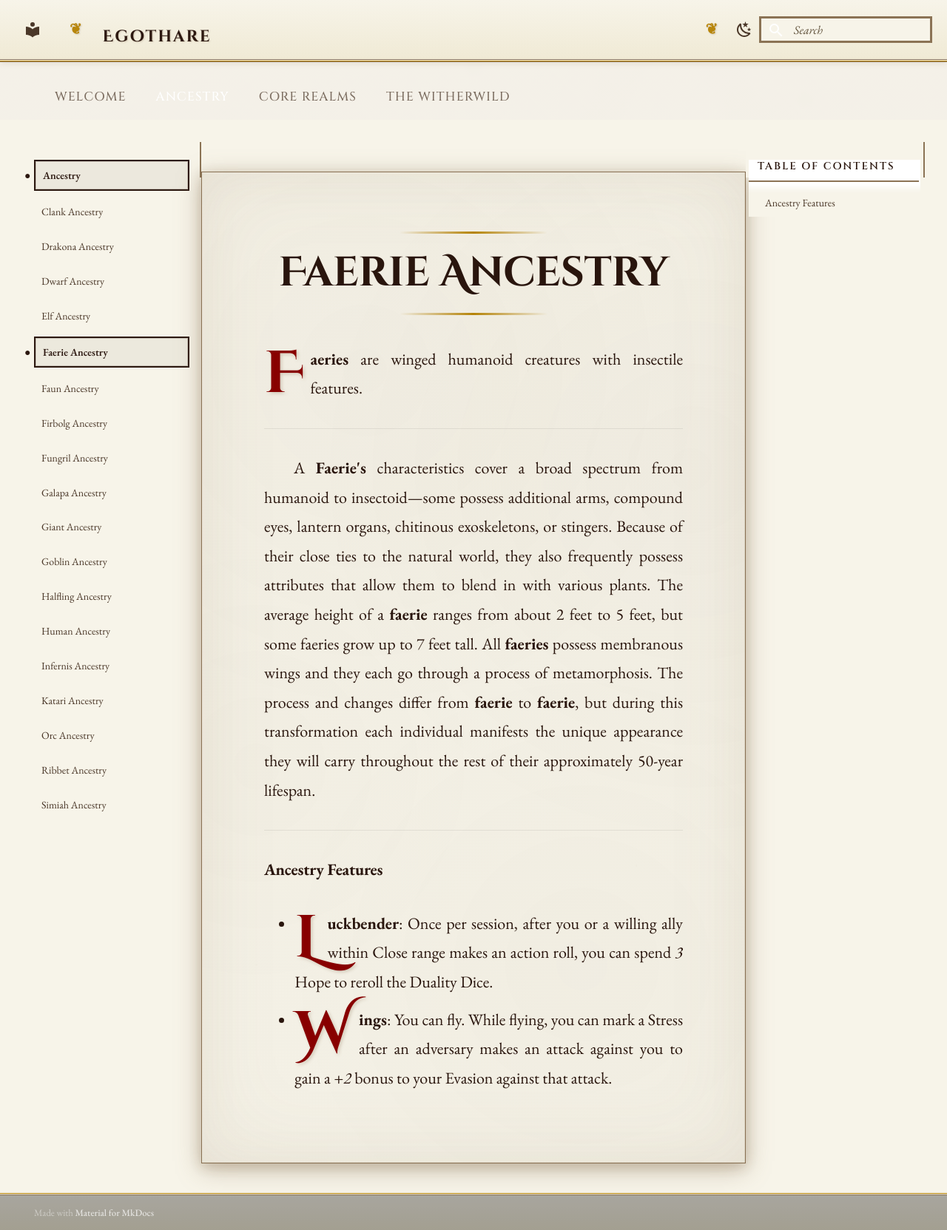
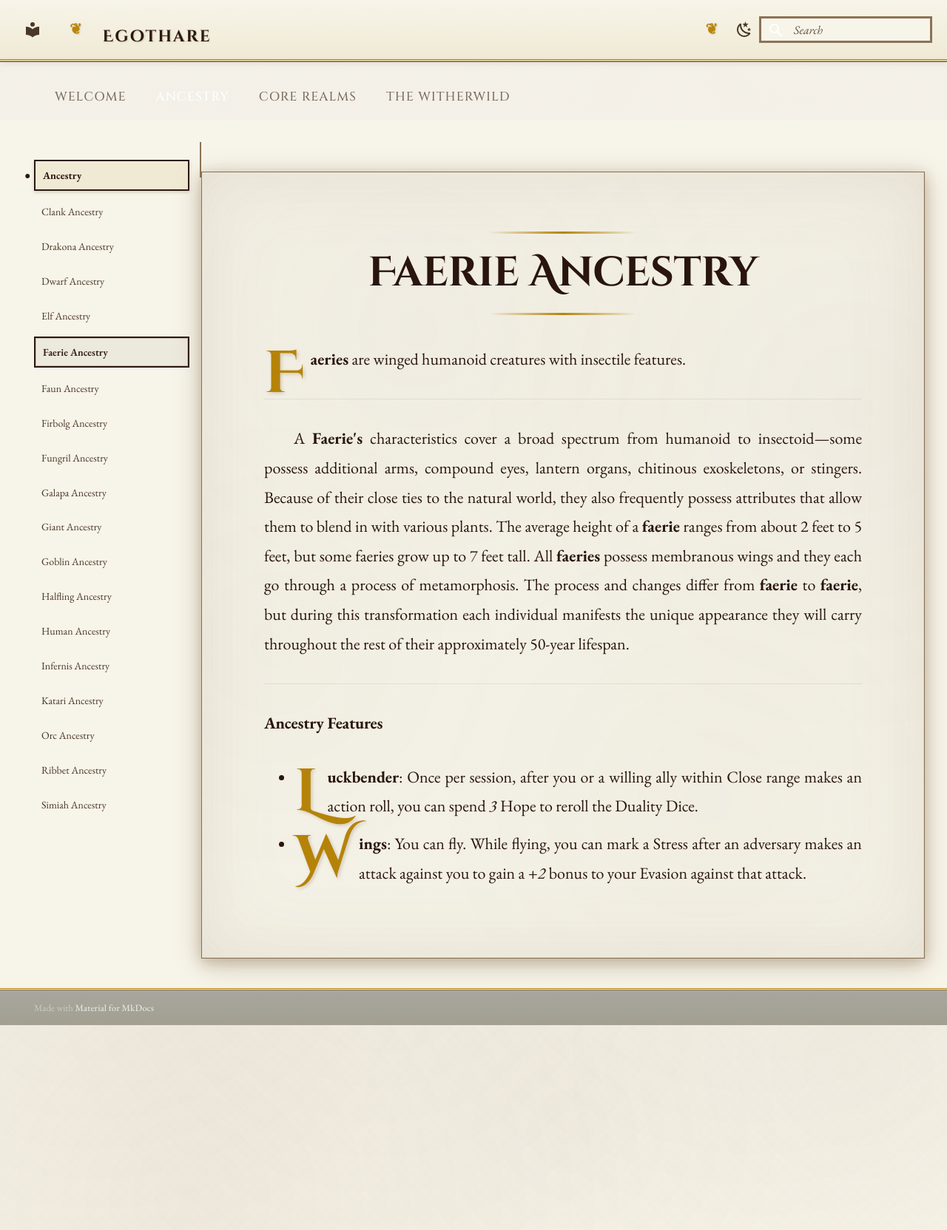
Before and after one commit to saurbre8/Egothare, an MkDocs documentation site: the page built from docs/Ancestry/Faerie Ancestry.md, in a window 1280 px wide. Shown: the whole page at 74% size. Built offline with MkDocs 1.6.1 and Material for MkDocs 9.7.7, drawn with Linux system fonts in a browser that asks for light colours; after the commit the page ends 1386 px from its top, so only the background shows below that.

Commit message:
More style work
-adopted local testing before pushing

```diff
--- a/docs/stylesheets/extra.css
+++ b/docs/stylesheets/extra.css
@@ -323,14 +323,14 @@
   position: relative;
 }
 
-.md-nav__link:hover {
+.md-nav__link:hover:not(.md-nav__link--active):not([data-md-state="blur"]):not([aria-current="page"]) {
   background: rgba(184, 134, 11, 0.1);
   color: var(--ink-dark);
   transform: none;
   box-shadow: inset 0 0 0 1px rgba(184, 134, 11, 0.3);
 }
 
-.md-nav__link:hover::before {
+.md-nav__link:hover:not(.md-nav__link--active):not([data-md-state="blur"]):not([aria-current="page"])::before {
   content: "▶";
   position: absolute;
   left: -10px;
@@ -351,16 +351,26 @@
   position: relative;
 }
 
-.md-nav__link--active::before,
-.md-nav__link[data-md-state="blur"]::before,
-.md-nav__item--active > .md-nav__link::before,
-.md-nav__item .md-nav__link[aria-current="page"]::before {
+/* Folders/Sections get dots */
+.md-nav__item--section > .md-nav__link--active::before,
+.md-nav__item--section > .md-nav__link[data-md-state="blur"]::before,
+.md-nav__item--active.md-nav__item--section > .md-nav__link::before,
+.md-nav__item--section .md-nav__link[aria-current="page"]::before {
   content: "●";
   position: absolute;
   left: -15px;
   color: var(--ink-dark);
   font-size: 1em;
   font-weight: bold;
+}
+
+/* Override for sections - dots take precedence */
+.md-nav__item--section > .md-nav__link--active::before,
+.md-nav__item--section > .md-nav__link[data-md-state="blur"]::before,
+.md-nav__item--active.md-nav__item--section > .md-nav__link::before,
+.md-nav__item--section .md-nav__link[aria-current="page"]::before {
+  content: "●" !important;
+  font-size: 1em !important;
 }
 
 /* Also style the tabs when active */
@@ -523,13 +533,13 @@
   line-height: 3rem;
   float: left;
   margin: 0.5rem 0.5rem 0 0;
-  color: var(--accent-red);
+  color: var(--accent-gold);
   text-shadow: 2px 2px 4px rgba(139, 115, 85, 0.3);
 }
 
 /* Ink-style links */
 .md-typeset a {
-  color: var(--accent-red);
+  color: var(--accent-gold);
   text-decoration: none;
   position: relative;
   font-weight: 500;
@@ -732,3 +742,39 @@
     display: none !important;
   }
 }
+
+/* Hide table of contents entirely */
+.md-sidebar--secondary {
+  display: none !important;
+}
+
+.md-nav--secondary {
+  display: none !important;
+}
+
+/* Ensure content takes full width without TOC */
+.md-content {
+  margin-right: 0 !important;
+}
+
+@media screen and (min-width: 76.25em) {
+  .md-sidebar--secondary {
+    display: none !important;
+  }
+
+  .md-content {
+    margin-right: 0 !important;
+  }
+}
+
+/* Make active sections completely solid/opaque */
+.md-nav__item--active.md-nav__item--section > .md-nav__link,
+.md-nav__item--section > .md-nav__link--active {
+  background: var(--paper-bg) !important;
+  background-color: #f0ead5 !important;
+  color: var(--ink-dark) !important;
+  border: 2px solid var(--ink-dark) !important;
+  box-shadow: 0 2px 4px rgba(139, 115, 85, 0.3) !important;
+  font-weight: 700 !important;
+  opacity: 1 !important;
+}
--- a/mkdocs.yml
+++ b/mkdocs.yml
@@ -52,5 +52,5 @@
   - pymdownx.highlight
   - pymdownx.inlinehilite
   - pymdownx.emoji:
-      emoji_index: !!python/name:materialx.emoji.twemoji
-      emoji_generator: !!python/name:materialx.emoji.to_svg
+      emoji_index: !!python/name:pymdownx.emoji.twemoji
+      emoji_generator: !!python/name:pymdownx.emoji.to_svg
```
